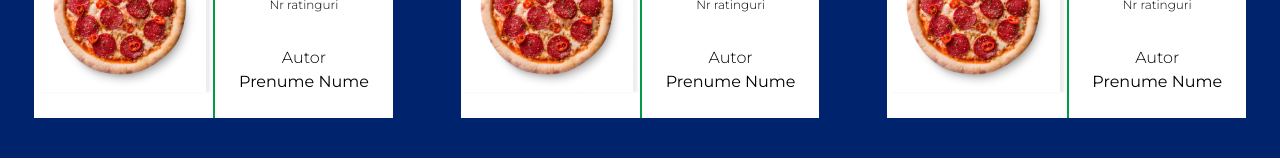
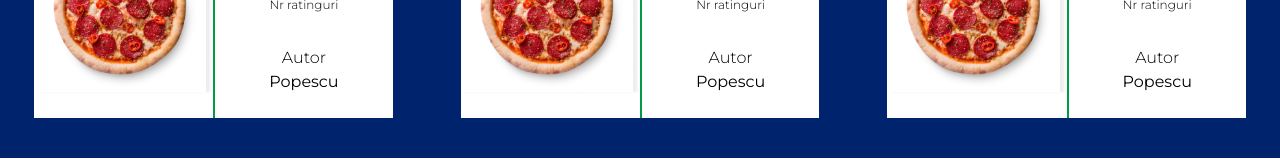
Before and after one commit to Sc1pex/proba-it-lasc, a React (Vite) app in the folder web/: page / in a window 1280 px wide. Shown: the part 1007-1167 px from the top of the page. Built offline with nearby package versions, Linux system fonts and the light colour scheme; no server answers.

Commit message:
both: display recipe author

```diff
--- a/web/src/components/Recipe.tsx
+++ b/web/src/components/Recipe.tsx
@@ -1,9 +1,10 @@
 type RecipeProps = {
   name: string;
   vertical?: boolean;
+  author: string;
 };
 
-export function Recipe({ name, vertical }: RecipeProps) {
+export function Recipe({ name, vertical, author }: RecipeProps) {
   const border = vertical
     ? "border-t-green border-t-2"
     : "border-l-green border-l-2";
@@ -26,7 +27,7 @@ export function Recipe({ name, vertical }: RecipeProps) {
         <p className="mt-2 text-[12px] font-light">Nr ratinguri</p>
 
         <p className="mt-8 font-light">Autor</p>
-        <p className="">Prenume Nume</p>
+        <p className="">{author}</p>
       </div>
     </div>
   );
--- a/web/src/lib/server.ts
+++ b/web/src/lib/server.ts
@@ -11,6 +11,7 @@ export type RecipeResponse = {
   name: string;
   description: string;
   id: string;
+  author: string;
 };
 
 export async function get_recipes() {
--- a/web/src/pages/Homepage.tsx
+++ b/web/src/pages/Homepage.tsx
@@ -16,9 +16,9 @@ export function Homepage() {
         </p>
 
         <div className="mt-12 flex justify-around">
-          <Recipe name="Reteta 1" />
-          <Recipe name="Reteta 2" />
-          <Recipe name="Reteta 3" />
+          <Recipe author="Popescu" name="Reteta 1" />
+          <Recipe author="Popescu" name="Reteta 2" />
+          <Recipe author="Popescu" name="Reteta 3" />
         </div>
       </div>
 
--- a/web/src/pages/Recipes.tsx
+++ b/web/src/pages/Recipes.tsx
@@ -35,7 +35,7 @@ export function Recipes() {
           })
           .map((r) => (
             <div key={r.id} className="bg-transparent">
-              <Recipe vertical={true} name={r.name} />
+              <Recipe author={r.author} vertical={true} name={r.name} />
             </div>
           ))}
       </div>
```
Also changed, not shown: 1 other file (tests, documents, lock files or other folders).
